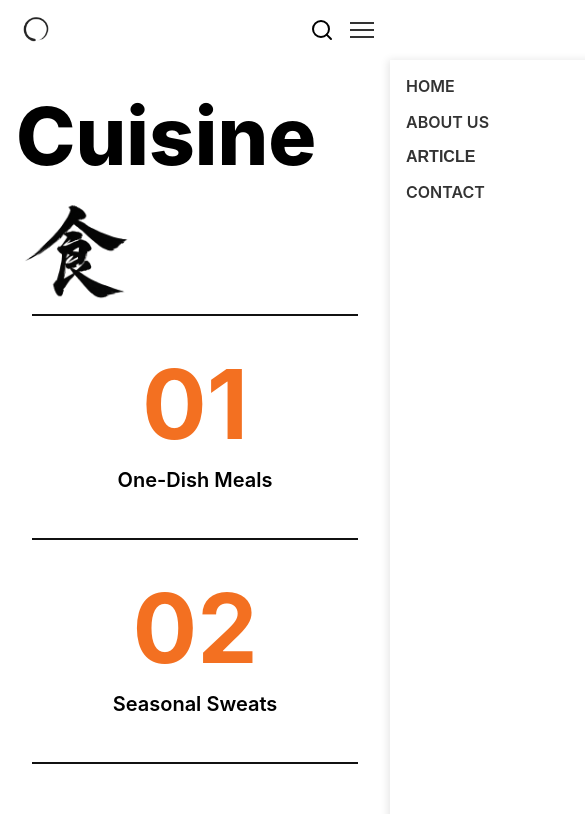
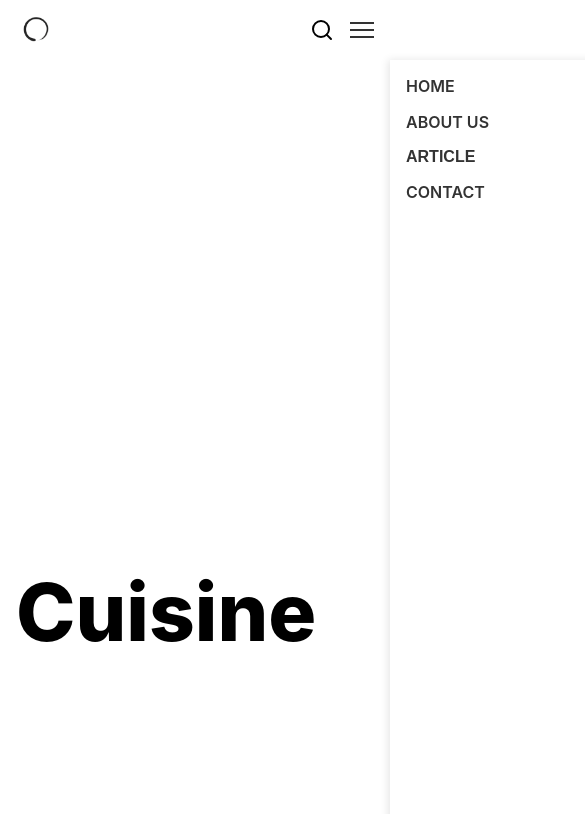
Before and after one commit to yuto0121/japanese-aesthetics, a Next.js app: page /article/cuisine in a window 390 px wide. Shown: the top 814 px of the page, 585 px wide, since content can reach past the window. Built offline with nearby package versions, Linux system fonts and the light colour scheme.

Commit message:
add placeholder markdown for missing concepts

```diff
--- a/package.json
+++ b/package.json
@@ -10,6 +10,7 @@
   },
   "dependencies": {
     "gray-matter": "^4.0.3",
+    "marked": "^15.0.12",
     "next": "^14.2.28",
     "next-mdx-remote": "^5.0.0",
     "react": "18.3.0",
--- a/pages/about.tsx
+++ b/pages/about.tsx
@@ -45,13 +45,7 @@ export default function About() {
                 </section>
 
                 <section className={styles.contactRow}>
-                    {/* === 左側：イメージ + 連絡先/SNS === */}
                     <div className={styles.leftPane}>
-                        <img
-                            src="/images/contact.jpg" /* ← 好きな画像に差し替え */
-                            alt="Abstract curved surface"
-                            className={styles.leftImage}
-                        />
 
                         <div className={styles.contactInfo}>
                             <p className={styles.email}>
--- a/pages/article/cuisine/index.tsx
+++ b/pages/article/cuisine/index.tsx
@@ -1,6 +1,5 @@
 // pages/article/cuisine.tsx
 import Image from 'next/image';
-import Link from 'next/link';
 import Typewriter from 'typewriter-effect';
 import Navigation from '../../../components/Navigation';
 import styles from '../../../styles/ArticleSub.module.css';
@@ -40,7 +39,7 @@ export default function ArticleCuisine() {
       </header>
 
       {/* ── categories ─────────────────────────────── */}
-      <section className={styles.categories}>
+      {/* <section className={styles.categories}>
         {[
           { no: '01', label: 'One-Dish Meals', slug: 'oneDishMeals' },
           { no: '02', label: 'Seasonal Sweats', slug: 'seasonalSweats' },
@@ -55,7 +54,7 @@ export default function ArticleCuisine() {
             <span className={styles.categoryLabel}>{label}</span>
           </Link>
         ))}
-      </section>
+      </section> */}
 
       {/* ── featured article ───────────────────────── */}
       <section className={styles.featured}>
--- a/pages/article/fashion/[slug].tsx
+++ b/pages/article/fashion/[slug].tsx
@@ -1,13 +1,13 @@
-import { useRouter } from 'next/router';
 import Image from 'next/image';
 import Link from 'next/link';
+import { useRouter } from 'next/router';
 import Navigation from '../../../components/Navigation';
 import styles from '../../../styles/ArticleSlug.module.css';
 
 const CATEGORY_META = {
   textiles: { no: '01', title: 'Textiles', hero: '/images/article/hero_textiles.jpg' },
   garments: { no: '02', title: 'Garments', hero: '/images/article/hero_garments.jpg' },
-  brand:    { no: '03', title: 'Brand',    hero: '/images/article/hero_brand.jpg' },
+  brand: { no: '03', title: 'Brand', hero: '/images/article/hero_brand.jpg' },
 } as const;
 
 export default function FashionCategoryPage() {
--- a/pages/article/fashion/index.tsx
+++ b/pages/article/fashion/index.tsx
@@ -1,6 +1,5 @@
 // pages/article/fashion.tsx
 import Image from 'next/image';
-import Link from 'next/link';
 import Typewriter from 'typewriter-effect';
 import Navigation from '../../../components/Navigation';
 import styles from '../../../styles/ArticleSub.module.css';
@@ -40,7 +39,7 @@ export default function ArticleFashion() {
       </header>
 
       {/* ── categories ─────────────────────────────── */}
-      <section className={styles.categories}>
+      {/* <section className={styles.categories}>
         {[
           { no: '01', label: 'Textiles', slug: 'textiles' },
           { no: '02', label: 'Garments', slug: 'garments' },
@@ -55,7 +54,7 @@ export default function ArticleFashion() {
             <span className={styles.categoryLabel}>{label}</span>
           </Link>
         ))}
-      </section>
+      </section> */}
 
       {/* ── featured article ───────────────────────── */}
       <section className={styles.featured}>
--- a/pages/article/living/index.tsx
+++ b/pages/article/living/index.tsx
@@ -1,6 +1,5 @@
 // pages/article/living.tsx
 import Image from 'next/image';
-import Link from 'next/link';
 import Typewriter from 'typewriter-effect';
 import Navigation from '../../../components/Navigation';
 import styles from '../../../styles/ArticleSub.module.css';
@@ -40,7 +39,7 @@ export default function ArticleLiving() {
       </header>
 
       {/* ── categories ─────────────────────────────── */}
-      <section className={styles.categories}>
+      {/* <section className={styles.categories}>
         {[
           { no: '01', label: 'Architecture', slug: 'architecture' },
           { no: '02', label: 'Interior', slug: 'interior' },
@@ -55,7 +54,7 @@ export default function ArticleLiving() {
             <span className={styles.categoryLabel}>{label}</span>
           </Link>
         ))}
-      </section>
+      </section> */}
 
       {/* ── featured article ───────────────────────── */}
       <section className={styles.featured}>
--- a/styles/ArticleConcept.module.css
+++ b/styles/ArticleConcept.module.css
@@ -103,11 +103,11 @@
     .categories {
         grid-template-columns: repeat(2, 1fr);
         gap: 1.5rem;
-        padding: 0 1rem 3rem;
+        padding: 1rem 1rem 3rem;
     }
 
     .categoryLabel {
-        font-size: 2.4rem;
+        font-size: 3rem;
     }
 }
 
@@ -115,6 +115,7 @@
     .categories {
         grid-template-columns: 1fr;
         gap: 1rem;
+        padding: 1rem 1rem 3rem;
     }
 
     .categoryLabel {
--- a/styles/ArticleSub.module.css
+++ b/styles/ArticleSub.module.css
@@ -42,6 +42,7 @@
     flex-shrink: 0;
     width: 200px;
     height: 200px;
+    padding-bottom: 1rem;
 }
 
 /*************************************************
@@ -251,16 +252,25 @@
 
     /* ↓他のモバイル調整（fonts, featured, grid など）↓ */
     .header {
-        flex-direction: column;
-        align-items: flex-start;
+        display: flex;
+        /* Flex コンテナに */
+        flex-direction: row;
+        /* 横並びに */
+        justify-content: space-between;
+        /* 左右に要素を配置 */
+        align-items: center;
+        /* 縦方向センター寄せ */
         padding: 2rem 1rem 0;
     }
 
     .kanji {
-        width: 120px;
-        height: 120px;
-        margin-top: 1rem;
+        /* 必要であればサイズを調整 */
+        width: auto;
+        height: auto;
+        /* 左余白を入れてもOK */
+        margin-left: 1rem;
     }
+
 
     /* カテゴリ３カラム→１カラム */
     .categories {
```
Also changed, not shown: content/fashion/fashion_textile_01.md (added, +6 -0 lines), content/fashion/fashion_brand_01.md (added), content/fashion/fashion_garments_01.md (added), 1 other file (tests, documents, lock files or other folders).
